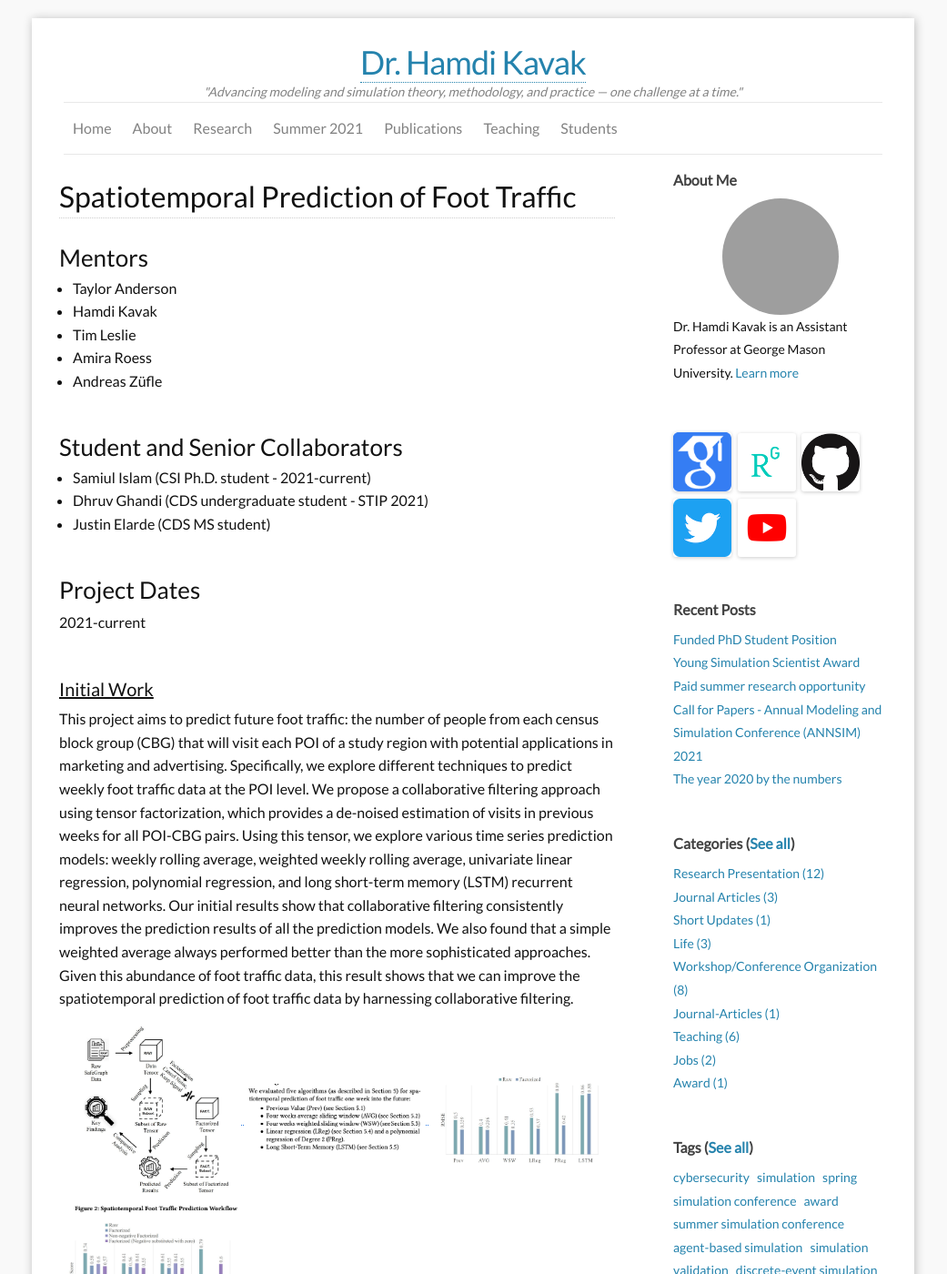
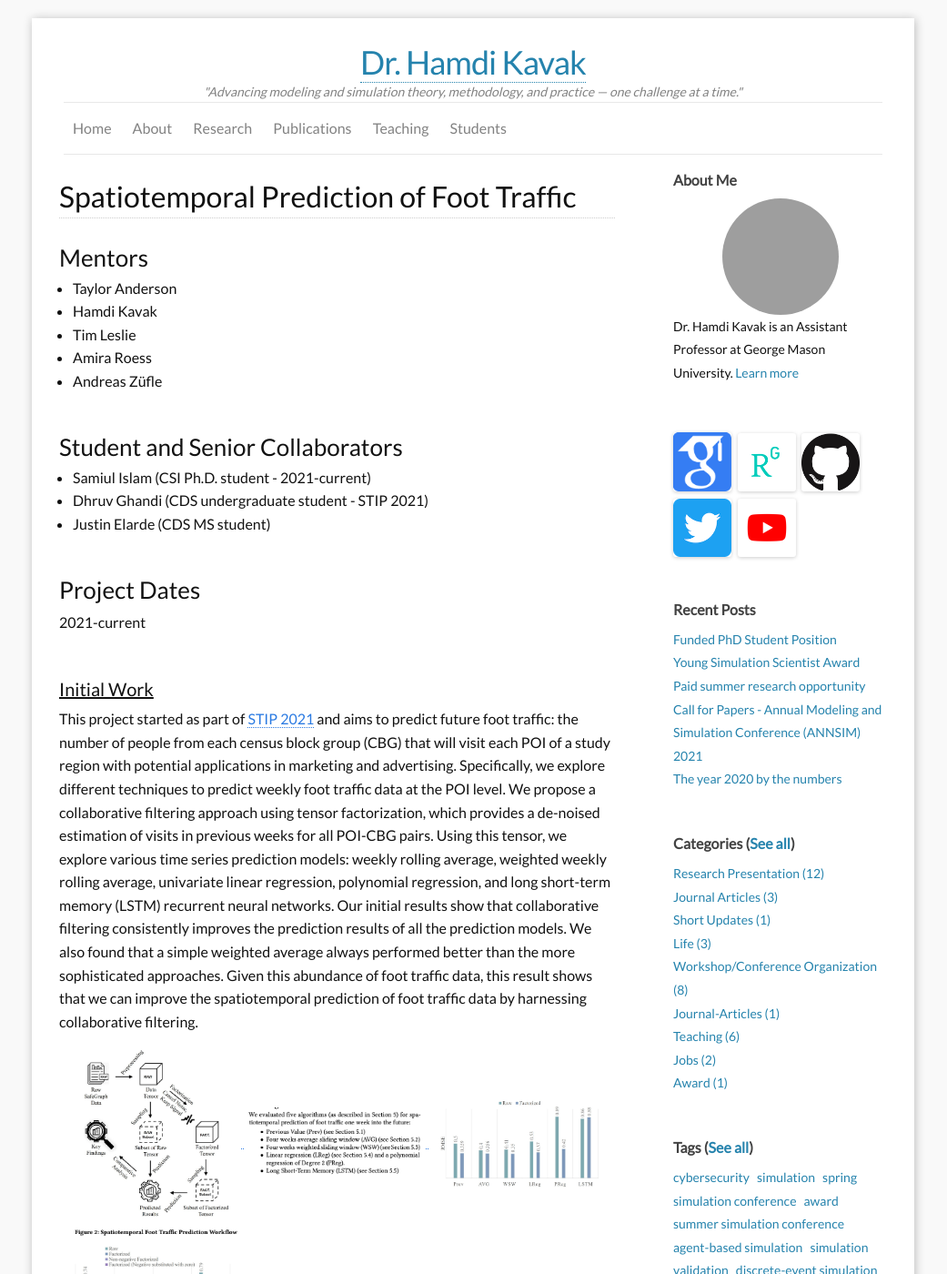
Before and after one commit to hamdikavak/hamdikavak.github.io, a Jekyll site: the page built from research/human-mobility-foot-traffic.md, in a window 1280 px wide and 1400 px high. Shown: the whole window at 91% size, without its empty margins (120-1161 px from the left). Built offline with Jekyll 4.4.1, drawn with Linux system fonts in a browser that asks for light colours; nearby versions of some CDN libraries; grey boxes are pictures that could not be loaded.

Commit message:
STIP navigation link removed

```diff
--- a/research/human-mobility-foot-traffic.md
+++ b/research/human-mobility-foot-traffic.md
@@ -30,7 +30,7 @@
 
 
 #### <u>Initial Work</u>
-This project aims to predict future foot traffic: the number of people from each census block group (CBG) that will visit each POI of a study region with potential applications in marketing and advertising. Specifically, we explore different techniques to predict weekly foot traffic data at the POI level. We propose a collaborative filtering approach using tensor factorization, which provides a de-noised estimation of visits in previous weeks for all POI-CBG pairs. Using this tensor, we explore various time series prediction models: weekly rolling average, weighted weekly rolling average, univariate linear regression, polynomial regression, and long short-term memory (LSTM) recurrent neural networks. Our initial results show that collaborative filtering consistently improves the prediction results of all the prediction models. We also found that a simple weighted average always performed better than the more sophisticated approaches. Given this abundance of foot traffic data, this result shows that we can improve the spatiotemporal prediction of foot traffic data by harnessing collaborative filtering.
+This project started as part of [STIP 2021]({{ site.baseurl }}/research-stip-assip-2021/) and aims to predict future foot traffic: the number of people from each census block group (CBG) that will visit each POI of a study region with potential applications in marketing and advertising. Specifically, we explore different techniques to predict weekly foot traffic data at the POI level. We propose a collaborative filtering approach using tensor factorization, which provides a de-noised estimation of visits in previous weeks for all POI-CBG pairs. Using this tensor, we explore various time series prediction models: weekly rolling average, weighted weekly rolling average, univariate linear regression, polynomial regression, and long short-term memory (LSTM) recurrent neural networks. Our initial results show that collaborative filtering consistently improves the prediction results of all the prediction models. We also found that a simple weighted average always performed better than the more sophisticated approaches. Given this abundance of foot traffic data, this result shows that we can improve the spatiotemporal prediction of foot traffic data by harnessing collaborative filtering.
 
 <div id="foot-traffic-gallery">
 <a href="{{ site.baseurl }}/images/research/human-mobility/foot-traffic/1workflow.png" data-toggle="lightbox" data-gallery="covid-change-gallery" class="col-sm-4" data-title="Title comes here" data-footer="Footer comes here.">
```
Also changed, not shown: c1_stip-assip-2021.md (+0 -1 lines).
